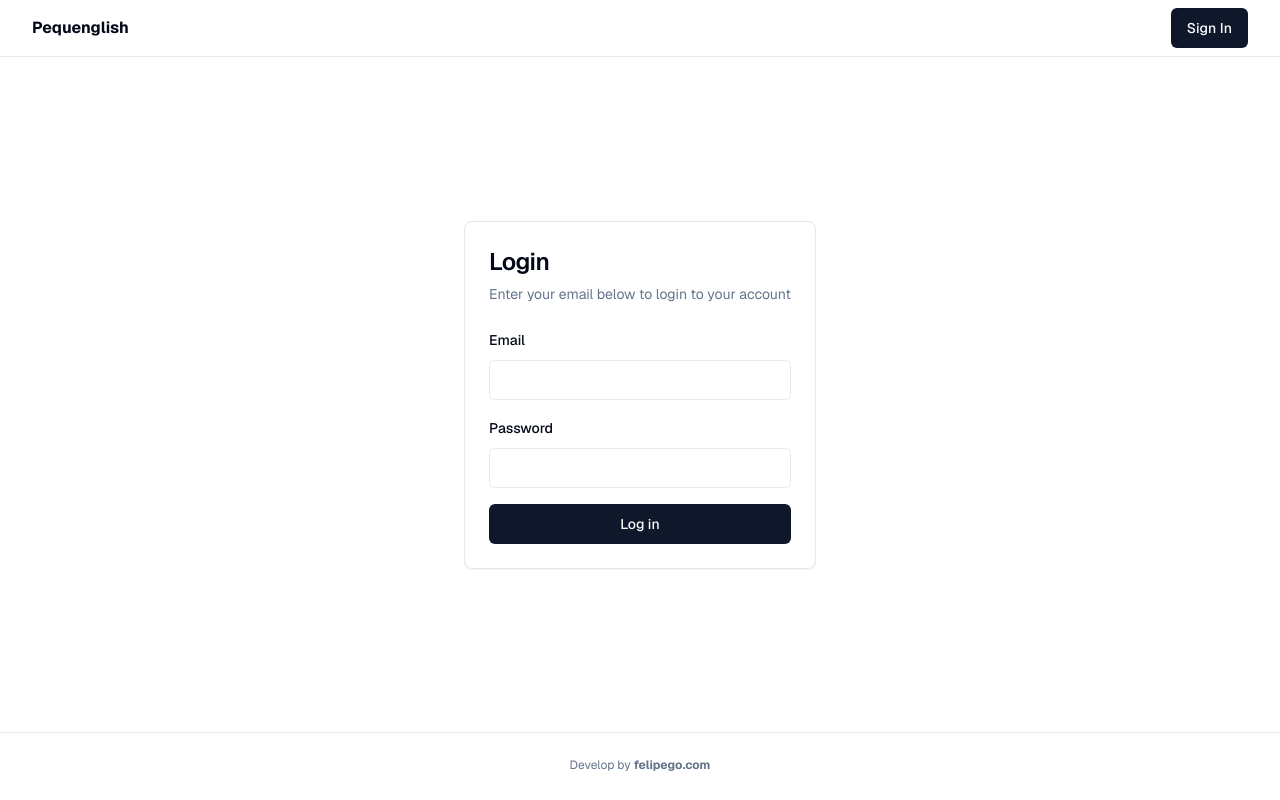
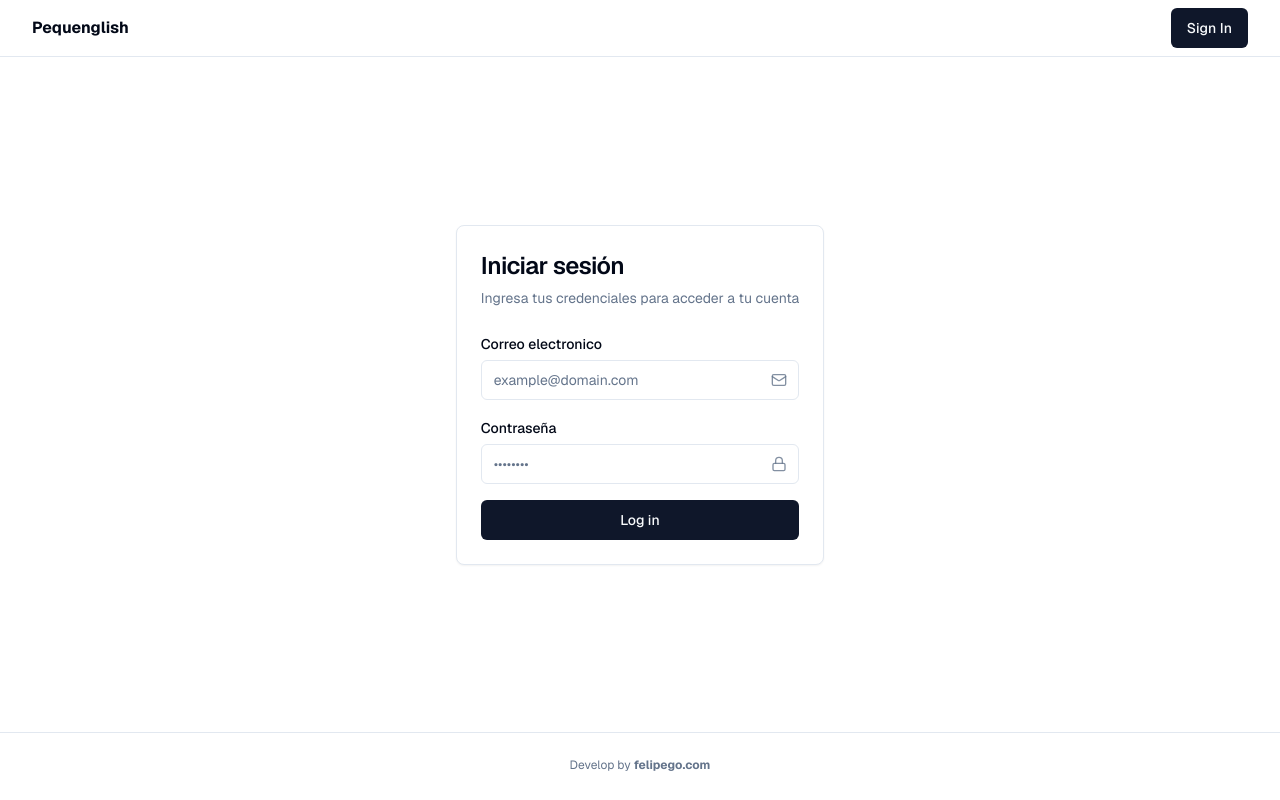
Before and after one commit to astrxnomo/pequenglish, a Next.js app: page /login in a window 1280 px wide. Built offline with nearby package versions, Linux system fonts and the light colour scheme; no server answers.

Commit message:
refactor Login component to support Spanish localization and enhance input field accessibility

```diff
--- a/app/login/page.tsx
+++ b/app/login/page.tsx
@@ -22,9 +22,9 @@ export default async function Login () {
     <section className="h-[calc(100vh-125px)] flex justify-center items-center">
       <Card className="mx-auto max-w-sm">
         <CardHeader>
-          <CardTitle className="text-2xl">Login</CardTitle>
+          <CardTitle className="text-2xl">Iniciar sesión</CardTitle>
           <CardDescription>
-            Enter your email below to login to your account
+            Ingresa tus credenciales para acceder a tu cuenta
           </CardDescription>
         </CardHeader>
         <CardContent>
--- a/components/auth/login-form.tsx
+++ b/components/auth/login-form.tsx
@@ -6,6 +6,8 @@ import { Input } from '@/components/ui/input'
 import { Label } from '@/components/ui/label'
 import { login } from '@/app/login/actions'
 import { toast } from 'sonner'
+import { Lock, Mail, TriangleAlert } from 'lucide-react'
+import { Badge } from '../ui/badge'
 
 export default function LoginForm () {
   const [{ message }, formAction, isPending] = useActionState(login, { success: false, message: '' })
@@ -18,14 +20,36 @@ export default function LoginForm () {
 
   return (
     <form action={formAction} className="space-y-4">
-      <div className="space-y-2">
-        <Label htmlFor="email">Email</Label>
-        <Input id="email" name="email" type="email" required />
+      <div className="space-y-1">
+        <Label htmlFor="email">Correo electronico</Label>
+        <div className="relative">
+          <Input
+          id="email"
+          name="email"
+          type="email"
+          placeholder="example@domain.com"
+          required
+        />
+          <div className="pointer-events-none absolute inset-y-0 end-0 flex items-center justify-center pe-3 text-muted-foreground/80 peer-disabled:opacity-50">
+            <Mail size={16} strokeWidth={2} aria-hidden="true" />
+          </div>
+        </div>
       </div>
-      <div className="space-y-2">
-        <Label htmlFor="password">Password</Label>
-        <Input id="password" name="password" type="password" required />
+      <div className="space-y-1">
+        <Label htmlFor="password">Contraseña</Label>
+        <div className="relative">
+          <Input id="password" name="password" type="password" placeholder='••••••••'required />
+          <div className="pointer-events-none absolute inset-y-0 end-0 flex items-center justify-center pe-3 text-muted-foreground/80 peer-disabled:opacity-50">
+            <Lock size={16} strokeWidth={2} aria-hidden="true" />
+          </div>
+        </div>
       </div>
+      {message && (
+        <Badge variant="destructive" className="flex items-center gap-2 rounded-md bg-red-100 text-red-800">
+          <TriangleAlert className="h-4 w-4" />
+          <span>{message}</span>
+        </Badge>
+      )}
       <Button type="submit" className="w-full" disabled={isPending}>
         {isPending ? 'Logging in...' : 'Log in'}
       </Button>
```
